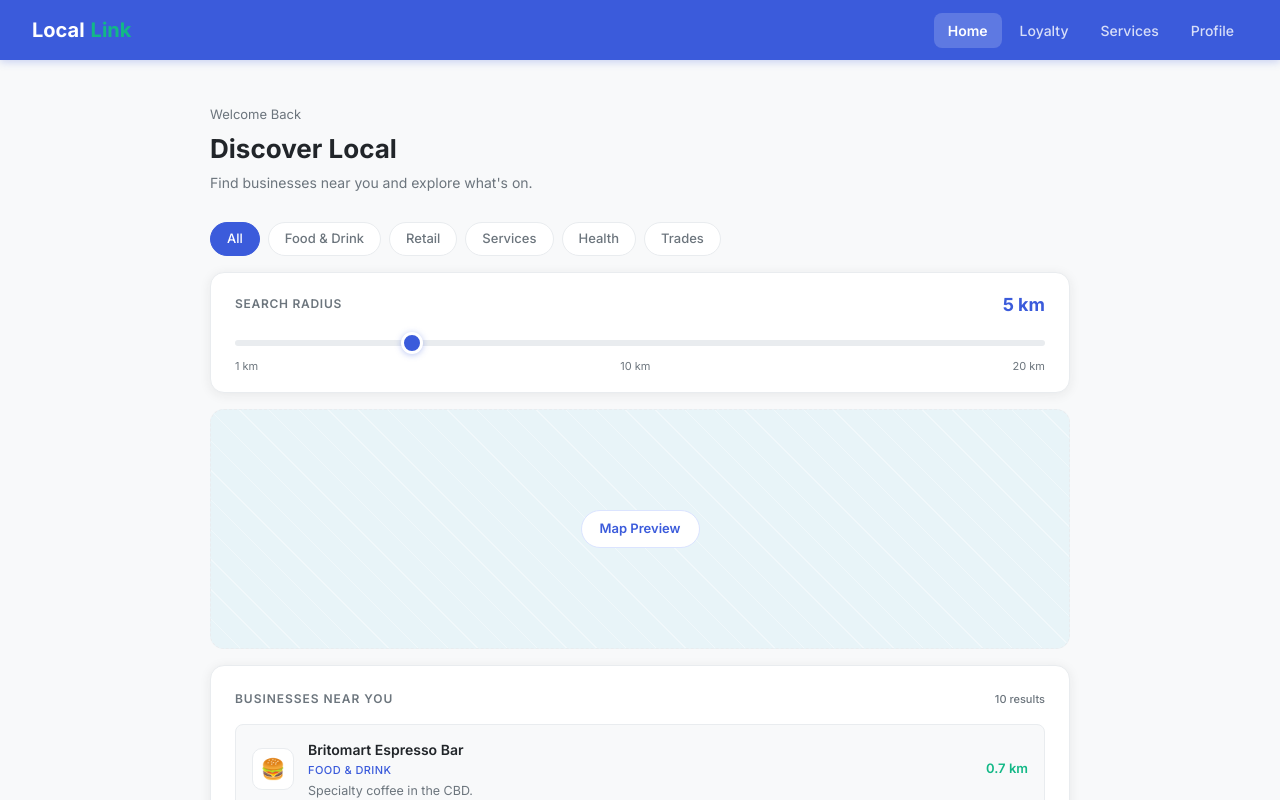
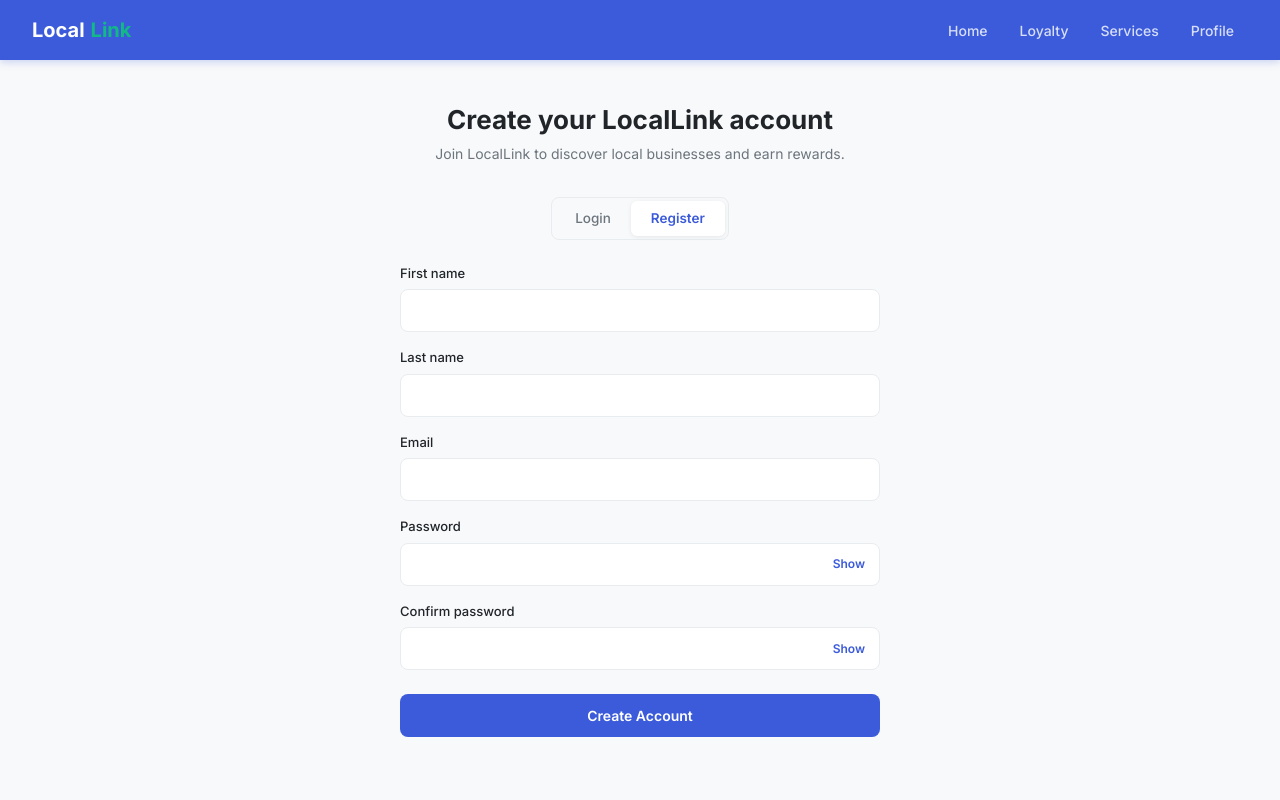
Before and after one commit to v-spnz/locallink-capstone, a React (Vite) app: page /register in a window 1280 px wide. Before the commit this address led to /home. Shown: the top 800 px of the page. Built offline with nearby package versions, Linux system fonts and the light colour scheme; no server answers.

Commit message:
added user registration with profiles

```diff
--- a/src/index.css
+++ b/src/index.css
@@ -165,6 +165,53 @@ body {
 .form-input:disabled {
   background: var(--bg);
   cursor: not-allowed;
+}
+
+.auth-success {
+  margin: 16px 0;
+  padding: 11px 13px;
+  border-radius: var(--radius);
+  font-size: 14px;
+  line-height: 1.4;
+}
+
+.password-input {
+  position: relative;
+}
+
+.password-input .form-input {
+  padding-right: 72px;
+}
+
+.password-toggle {
+  position: absolute;
+  top: 50%;
+  right: 8px;
+  transform: translateY(-50%);
+  border: 0;
+  border-radius: 5px;
+  background: transparent;
+  color: var(--blue);
+  cursor: pointer;
+  font: inherit;
+  font-size: 12px;
+  font-weight: 600;
+  padding: 5px 7px;
+}
+
+.password-toggle:hover:not(:disabled) {
+  background: var(--blue-light);
+}
+
+.password-toggle:disabled {
+  color: var(--text-muted);
+  cursor: not-allowed;
+}
+
+.auth-success {
+  color: #087f5b;
+  border: 1px solid #96f2d7;
+  background: #e6fcf5;
 }
 
 /* ─── Nav ───────────────────────────────────────────────────────── */
--- a/src/pages/auth/LoginPage.jsx
+++ b/src/pages/auth/LoginPage.jsx
@@ -64,7 +64,11 @@ export default function LoginPage() {
           Login
         </button>
 
-        <button type="button" className="tab-btn" disabled>
+        <button
+          type="button"
+          className="tab-btn"
+          onClick={() => navigate('/register')}
+        >
           Register
         </button>
       </div>
--- /dev/null
+++ b/src/pages/auth/RegisterPage.jsx
@@ -0,0 +1,163 @@
+import { useState } from 'react'
+import { Navigate, useNavigate } from 'react-router-dom'
+import { supabase } from '../../lib/supabase'
+import useAuth from '../../auth/useAuth'
+
+function registrationError(message) {
+  const normalised = message.toLowerCase()
+
+  if (normalised.includes('already registered') || normalised.includes('already exists')) {
+    return 'An account already exists for this email address.'
+  }
+
+  return 'We could not create your account. Please try again.'
+}
+
+export default function RegisterPage() {
+  const navigate = useNavigate()
+  const { user, isLoading: isSessionLoading } = useAuth()
+  const [form, setForm] = useState({
+    firstName: '',
+    lastName: '',
+    email: '',
+    password: '',
+    confirmPassword: '',
+  })
+  const [error, setError] = useState('')
+  const [success, setSuccess] = useState('')
+  const [isSubmitting, setIsSubmitting] = useState(false)
+  const [showPassword, setShowPassword] = useState(false)
+  const [showConfirmPassword, setShowConfirmPassword] = useState(false)
+
+  function updateField(event) {
+    const { name, value } = event.target
+    setForm((current) => ({ ...current, [name]: value }))
+  }
+
+  async function handleSubmit(event) {
+    event.preventDefault()
+    setError('')
+    setSuccess('')
+
+    const firstName = form.firstName.trim()
+    const lastName = form.lastName.trim()
+    const email = form.email.trim().toLowerCase()
+
+    if (!firstName || !lastName || !email || !form.password || !form.confirmPassword) {
+      setError('Please complete all registration details.')
+      return
+    }
+
+    if (form.password.length < 8) {
+      setError('Password must be at least 8 characters long.')
+      return
+    }
+
+    if (form.password !== form.confirmPassword) {
+      setError('Passwords do not match.')
+      return
+    }
+
+    setIsSubmitting(true)
+
+    try {
+      const { data, error: signUpError } = await supabase.auth.signUp({
+        email,
+        password: form.password,
+        options: {
+          data: {
+            first_name: firstName,
+            last_name: lastName,
+          },
+        },
+      })
+
+      if (signUpError) {
+        setError(registrationError(signUpError.message))
+        return
+      }
+
+      if (data.user?.identities?.length === 0) {
+        setError('An account already exists for this email address.')
+        return
+      }
+
+      if (data.session) {
+        navigate('/profile', { replace: true })
+        return
+      }
+
+      setSuccess('Account created. Check your email to confirm your address, then sign in.')
+    } catch (requestError) {
+      setError(registrationError(requestError.message || ''))
+    } finally {
+      setIsSubmitting(false)
+    }
+  }
+
+  if (isSessionLoading) {
+    return <div style={{ textAlign: 'center', padding: 40 }}>Checking session…</div>
+  }
+
+  if (user) {
+    return <Navigate to="/profile" replace />
+  }
+
+  return (
+    <div style={{ maxWidth: 480, margin: '0 auto' }}>
+      <div className="page-header" style={{ textAlign: 'center', marginBottom: 32 }}>
+        <h2>Create your LocalLink account</h2>
+        <p>Join LocalLink to discover local businesses and earn rewards.</p>
+      </div>
+
+      <div className="tab-row" style={{ margin: '0 auto 24px' }}>
+        <button type="button" className="tab-btn" onClick={() => navigate('/login')}>
+          Login
+        </button>
+        <button type="button" className="tab-btn active">
+          Register
+        </button>
+      </div>
+
+      <form onSubmit={handleSubmit} noValidate>
+        <div className="form-group">
+          <label className="form-label" htmlFor="register-first-name">First name</label>
+          <input id="register-first-name" name="firstName" className="form-input" type="text" value={form.firstName} onChange={updateField} autoComplete="given-name" disabled={isSubmitting} required />
+        </div>
+        <div className="form-group">
+          <label className="form-label" htmlFor="register-last-name">Last name</label>
+          <input id="register-last-name" name="lastName" className="form-input" type="text" value={form.lastName} onChange={updateField} autoComplete="family-name" disabled={isSubmitting} required />
+        </div>
+        <div className="form-group">
+          <label className="form-label" htmlFor="register-email">Email</label>
+          <input id="register-email" name="email" className="form-input" type="email" value={form.email} onChange={updateField} autoComplete="email" disabled={isSubmitting} required />
+        </div>
+        <div className="form-group">
+          <label className="form-label" htmlFor="register-password">Password</label>
+          <div className="password-input">
+            <input id="register-password" name="password" className="form-input" type={showPassword ? 'text' : 'password'} value={form.password} onChange={updateField} autoComplete="new-password" disabled={isSubmitting} required />
+            <button type="button" className="password-toggle" onClick={() => setShowPassword((visible) => !visible)} disabled={isSubmitting} aria-label={showPassword ? 'Hide password' : 'Show password'} aria-pressed={showPassword}>
+              {showPassword ? 'Hide' : 'Show'}
+            </button>
+          </div>
+        </div>
+        <div className="form-group">
+          <label className="form-label" htmlFor="register-confirm-password">Confirm password</label>
+          <div className="password-input">
+            <input id="register-confirm-password" name="confirmPassword" className="form-input" type={showConfirmPassword ? 'text' : 'password'} value={form.confirmPassword} onChange={updateField} autoComplete="new-password" disabled={isSubmitting} required />
+            <button type="button" className="password-toggle" onClick={() => setShowConfirmPassword((visible) => !visible)} disabled={isSubmitting} aria-label={showConfirmPassword ? 'Hide re-entered password' : 'Show re-entered password'} aria-pressed={showConfirmPassword}>
+              {showConfirmPassword ? 'Hide' : 'Show'}
+            </button>
+          </div>
+        </div>
+
+        {error && <div className="auth-error" role="alert">{error}</div>}
+        {success && <div className="auth-success" role="status">{success}</div>}
+
+        <button type="submit" className="btn-primary" disabled={isSubmitting} style={{ width: '100%', marginTop: 8, opacity: isSubmitting ? 0.7 : 1 }}>
+          {isSubmitting ? 'Creating account…' : 'Create Account'}
+        </button>
+      </form>
+    </div>
+  )
+}
--- a/src/pages/customer/CustomerPortal.jsx
+++ b/src/pages/customer/CustomerPortal.jsx
@@ -3,6 +3,7 @@ import CustomerNav from '../../components/navigation/CustomerNav'
 import PortalLayout from '../../layouts/PortalLayout'
 import ProtectedRoute from '../../auth/ProtectedRoute'
 import LoginPage from '../auth/LoginPage'
+import RegisterPage from '../auth/RegisterPage'
 import Home from './Home'
 import Jobs from './Jobs'
 import Loyalty from './Loyalty'
@@ -25,6 +26,7 @@ export default function CustomerPortal() {
           }
         />
         <Route path="login" element={<LoginPage />} />
+        <Route path="register" element={<RegisterPage />} />
         <Route path="*" element={<Navigate to="/home" replace />} />
       </Routes>
     </PortalLayout>
--- a/src/pages/customer/Profile.jsx
+++ b/src/pages/customer/Profile.jsx
@@ -1,11 +1,35 @@
-import { useState } from 'react'
+import { useEffect, useState } from 'react'
 import { useNavigate } from 'react-router-dom'
 import { supabase } from '../../lib/supabase'
+import useAuth from '../../auth/useAuth'
 
 export default function Profile() {
   const navigate = useNavigate()
+  const { user } = useAuth()
   const [isLoggingOut, setIsLoggingOut] = useState(false)
   const [logoutError, setLogoutError] = useState('')
+  const [profile, setProfile] = useState(null)
+
+  useEffect(() => {
+    let active = true
+
+    async function loadProfile() {
+      const { data } = await supabase
+        .from('profiles')
+        .select('first_name, last_name')
+        .eq('id', user.id)
+        .maybeSingle()
+
+      if (active) {
+        setProfile(data)
+      }
+    }
+
+    loadProfile()
+    return () => {
+      active = false
+    }
+  }, [user.id])
 
   async function handleLogout() {
     setIsLoggingOut(true)
@@ -34,12 +58,16 @@ export default function Profile() {
           Profile Details
         </div>
         <div className="form-group">
-          <label className="form-label">Full Name</label>
-          <input className="form-input" disabled placeholder="Your Name" />
+          <label className="form-label" htmlFor="profile-first-name">First Name</label>
+          <input id="profile-first-name" className="form-input" disabled value={profile?.first_name ?? user.user_metadata?.first_name ?? ''} placeholder="First name" />
         </div>
         <div className="form-group">
-          <label className="form-label">Email</label>
-          <input className="form-input" disabled placeholder="you@email.com" />
+          <label className="form-label" htmlFor="profile-last-name">Last Name</label>
+          <input id="profile-last-name" className="form-input" disabled value={profile?.last_name ?? user.user_metadata?.last_name ?? ''} placeholder="Last name" />
+        </div>
+        <div className="form-group">
+          <label className="form-label" htmlFor="profile-email">Email</label>
+          <input id="profile-email" className="form-input" disabled value={user.email ?? ''} placeholder="you@email.com" />
         </div>
       </div>
       <div className="placeholder-section">
```
Also changed, not shown: 1 other file (tests, documents, lock files or other folders).
